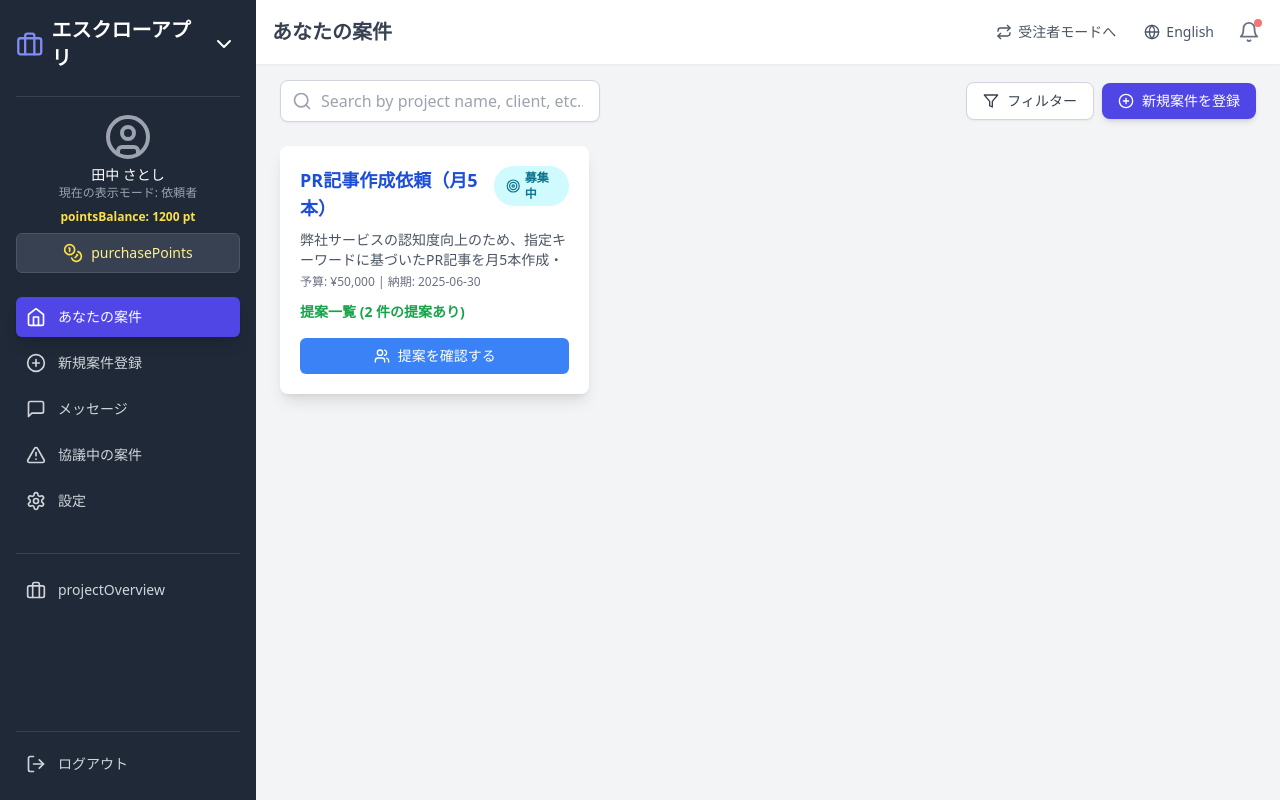
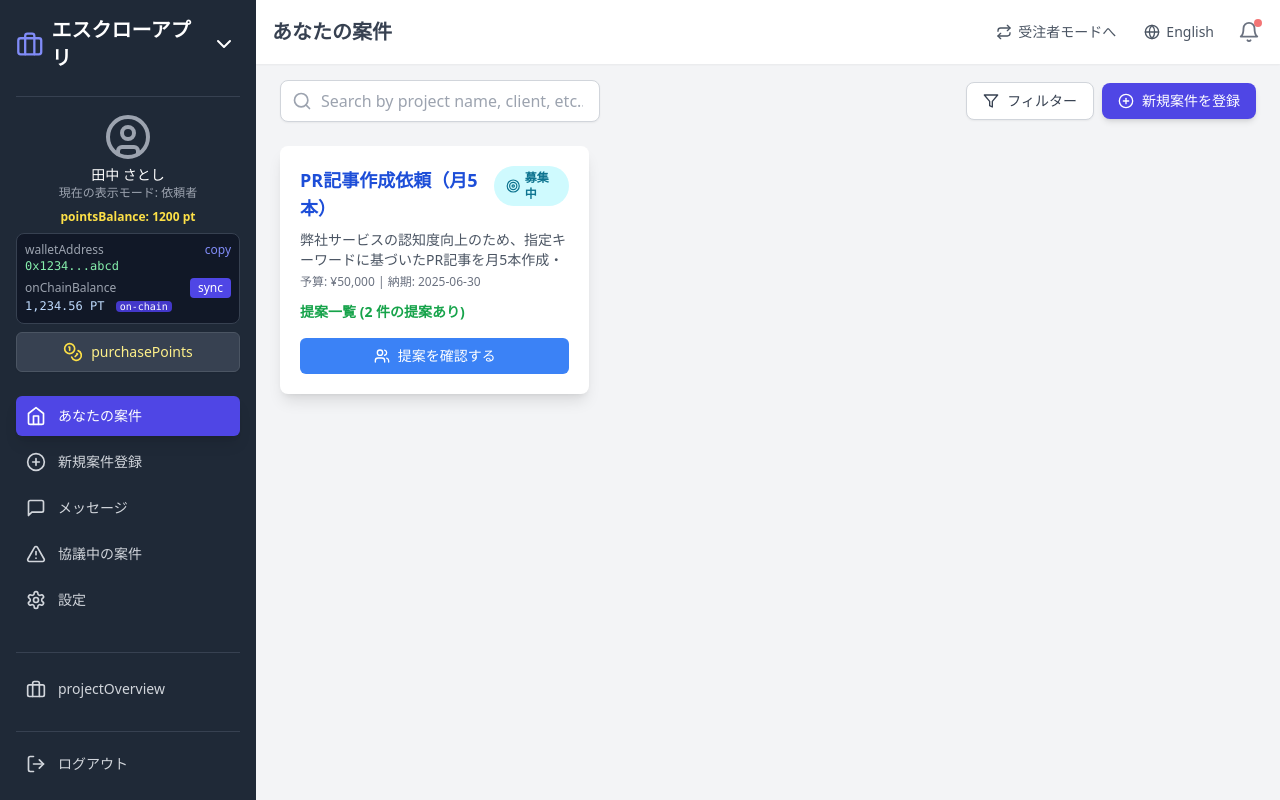
Before and after one commit to ken2san/escrow-app-project, a React (Create React App) app: page / in a window 1280 px wide. Built offline with nearby package versions, Linux system fonts and the light colour scheme.

Commit message:
refactor: Extract WalletInfo component and use in Sidebar for wallet display

```diff
--- /dev/null
+++ b/src/components/common/WalletInfo.js
@@ -0,0 +1,34 @@
+import React from 'react';
+
+import { useTranslation } from 'react-i18next';
+
+export default function WalletInfo({ walletAddress = '0x1234...abcd', onChainBalance = '1,234.56', unit = 'PT', onSync, onCopy, syncing = false }) {
+  const { t } = useTranslation();
+  return (
+    <div className="mt-2 text-left bg-gray-900 rounded-lg p-2 border border-gray-700">
+      <div className="flex items-center justify-between">
+        <span className="text-xs text-gray-400">{t('walletAddress') || 'ウォレットアドレス'}</span>
+        <button
+          className="text-xs text-indigo-400 hover:underline focus:outline-none"
+          title={t('copy') || 'コピー'}
+          onClick={() => onCopy ? onCopy(walletAddress) : navigator.clipboard.writeText(walletAddress)}
+        >
+          {t('copy') || 'コピー'}
+        </button>
+      </div>
+      <div className="text-xs font-mono text-green-300 truncate">{walletAddress}</div>
+      <div className="flex items-center justify-between mt-1">
+        <span className="text-xs text-gray-400">{t('onChainBalance') || 'オンチェーン残高'}</span>
+        <button
+          className="text-xs px-2 py-0.5 bg-indigo-600 text-white rounded hover:bg-indigo-700 focus:outline-none ml-2"
+          style={{ fontSize: '0.75rem' }}
+          onClick={onSync}
+          disabled={syncing}
+        >
+          {syncing ? t('syncing') || '同期中...' : t('sync') || '同期'}
+        </button>
+      </div>
+      <div className="text-xs font-mono text-blue-200">{onChainBalance} {unit} <span className="ml-1 text-[10px] bg-indigo-700 text-white px-1 rounded">on-chain</span></div>
+    </div>
+  );
+}
--- a/src/components/layout/Sidebar.js
+++ b/src/components/layout/Sidebar.js
@@ -2,6 +2,7 @@ import React from 'react';
 import { useTranslation } from 'react-i18next';
 import { useNavigate } from 'react-router-dom';
 import { Briefcase, Home, PlusCircle, MessageSquare, AlertTriangle, Settings, UserCircle, ChevronDown, ChevronUp, LogOut, Coins, History } from 'lucide-react';
+import WalletInfo from '../common/WalletInfo';
 
 const Sidebar = ({ t, isSidebarOpen, setIsSidebarOpen, loggedInUser, currentViewMode, activePage, userPoints, onPurchasePointsClick, onShowPointsHistory }) => {
             <button
@@ -62,6 +63,15 @@ const Sidebar = ({ t, isSidebarOpen, setIsSidebarOpen, loggedInUser, currentView
             <p className="text-xs text-yellow-300 mt-2 font-semibold">
               {t('pointsBalance') || 'ポイント残高'}: {userPoints} pt
             </p>
+            {/* ウォレット情報コンポーネント化 */}
+            <WalletInfo
+              walletAddress="0x1234...abcd"
+              onChainBalance="1,234.56"
+              unit="PT"
+              onSync={() => alert(t('syncing') || '同期中...')}
+              onCopy={(addr) => navigator.clipboard.writeText(addr)}
+              syncing={false}
+            />
             <button
               className="w-full flex items-center justify-center mt-2 p-2 rounded-md bg-gray-700 hover:bg-indigo-600 text-yellow-200 hover:text-white text-sm font-medium transition shadow-sm border border-gray-600"
               onClick={onPurchasePointsClick}
--- a/src/utils/translations.js
+++ b/src/utils/translations.js
@@ -218,6 +218,11 @@ export const translations = {
 
   // ポイント購入モーダル
   purchasePoints: 'ポイント購入',
+  walletAddress: 'ウォレットアドレス',
+  onChainBalance: 'オンチェーン残高',
+  sync: '同期',
+  syncing: '同期中...',
+  copy: 'コピー',
   pointsToPurchase: '購入ポイント数',
   enterPointsAmount: '例: 100',
   purchase: '購入',
@@ -456,6 +461,11 @@ export const translations = {
 
   // Purchase Points Modal
   purchasePoints: 'Purchase Points',
+  walletAddress: 'Wallet Address',
+  onChainBalance: 'On-chain Balance',
+  sync: 'Sync',
+  syncing: 'Syncing...',
+  copy: 'Copy',
   pointsToPurchase: 'Points to Purchase',
   enterPointsAmount: 'e.g., 100',
   purchase: 'Purchase',
```
